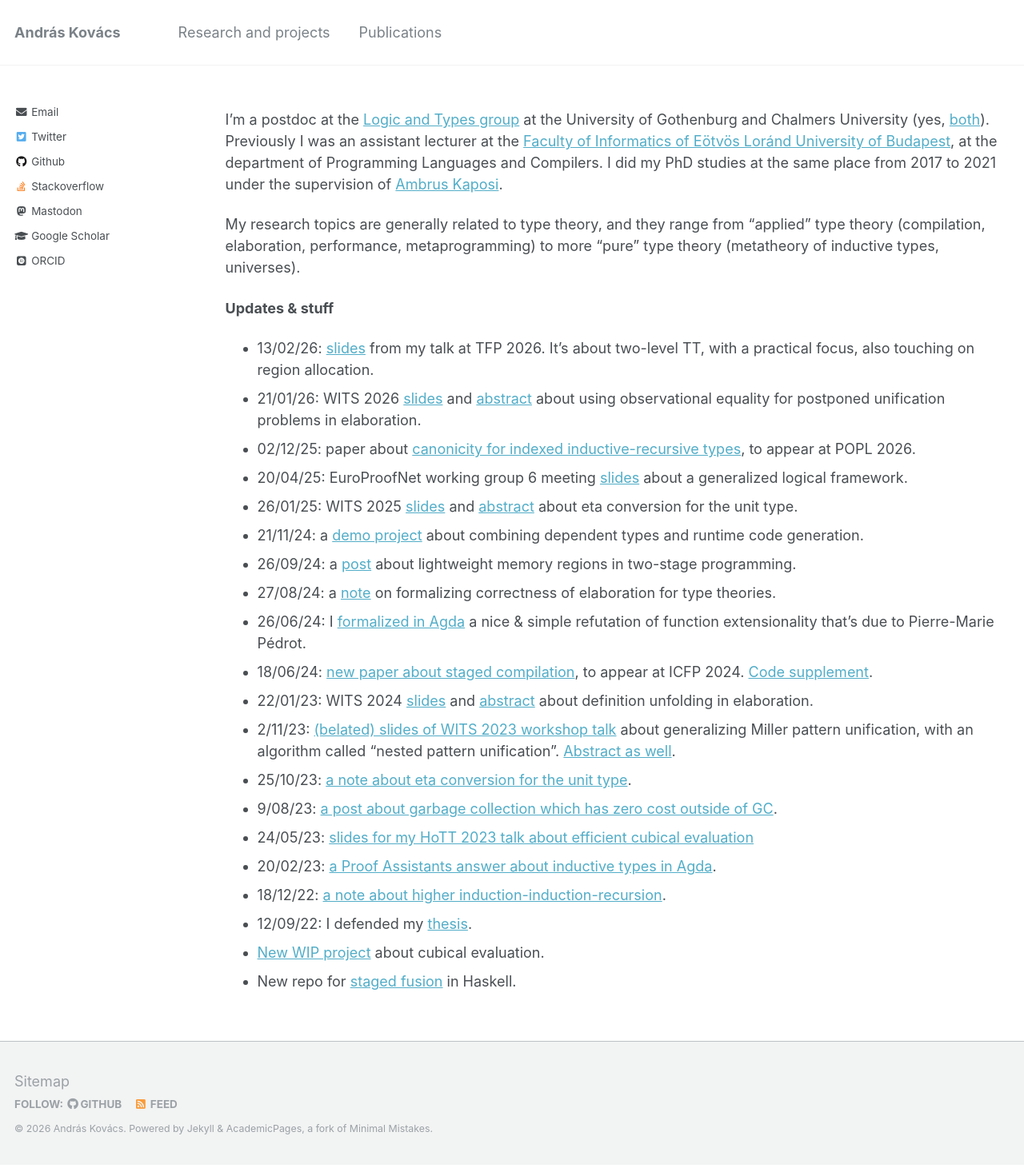
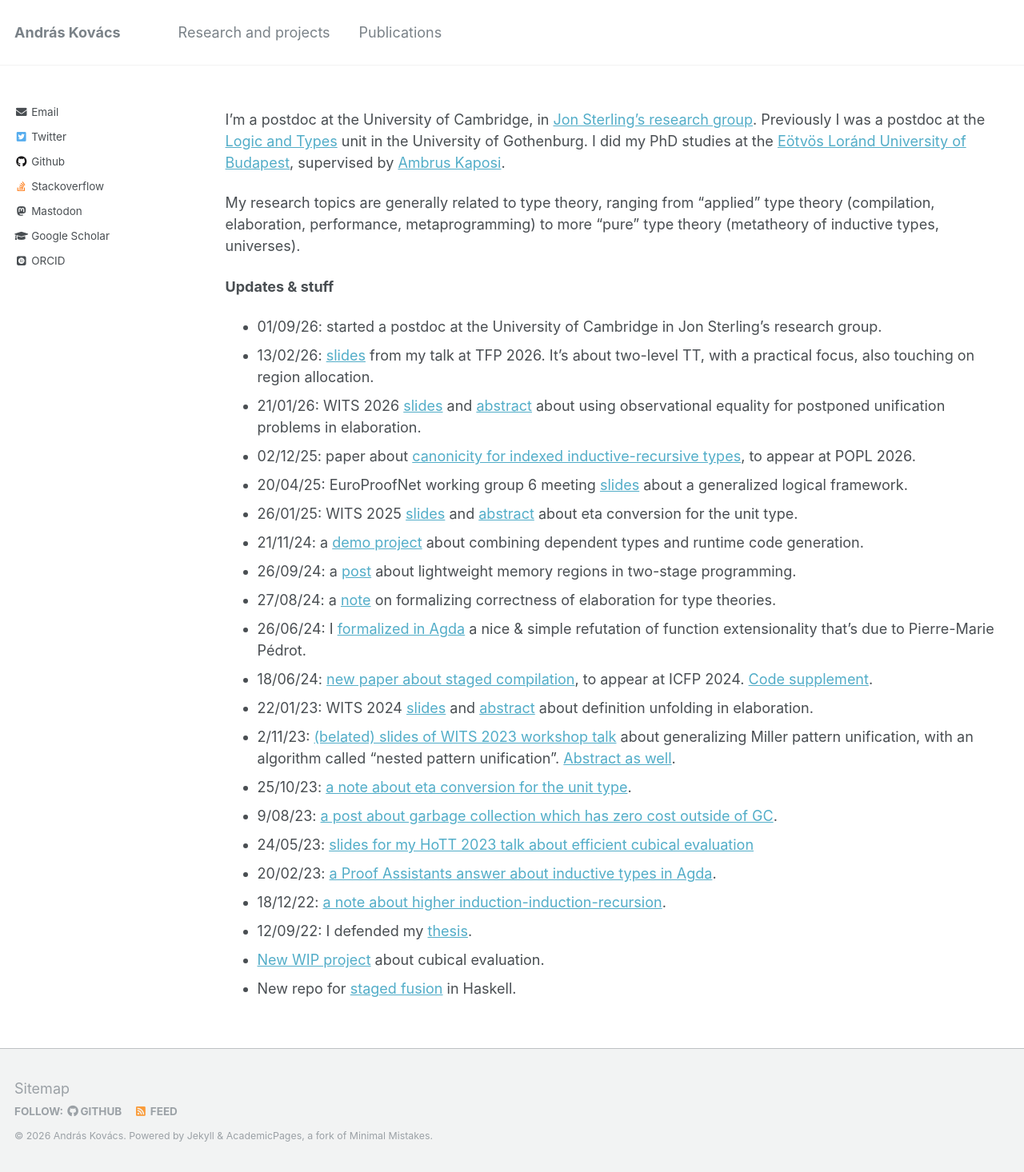
Before and after one commit to AndrasKovacs/AndrasKovacs.github.io, a Jekyll site: the page built from _pages/about.md, in a window 1280 px wide. Shown: the whole page at 80% size. Built offline with Jekyll 4.4.1, drawn with Linux system fonts in a browser that asks for light colours; some web fonts are replaced.

Commit message:
update landing page

```diff
--- a/_pages/about.md
+++ b/_pages/about.md
@@ -8,21 +8,19 @@ redirect_from:
   - /about.html
 ---
 
-I'm a postdoc at the [Logic and Types
-group](https://www.gu.se/en/about/find-organisation/logic-and-types-lt) at the
-University of Gothenburg and Chalmers University (yes,
-[both](https://www.chalmers.se/en/departments/cse/)). Previously I was an
-assistant lecturer at the [Faculty of Informatics of Eötvös Loránd University of
-Budapest](https://www.inf.elte.hu/en/), at the department of Programming
-Languages and Compilers. I did my PhD studies at the same place from 2017 to
-2021 under the supervision of [Ambrus Kaposi](https://akaposi.github.io/).
+I'm a postdoc at the University of Cambridge, in [Jon Sterling's research
+group](https://www.jonmsterling.com/0063/). Previously I was a postdoc at the [Logic and
+Types](https://www.gu.se/en/about/find-organisation/logic-and-types-lt-0) unit in the University of
+Gothenburg. I did my PhD studies at the [Eötvös Loránd University of
+Budapest](https://www.inf.elte.hu/en/), supervised by [Ambrus Kaposi](https://akaposi.github.io/).
 
-My research topics are generally related to type theory, and they range from
-"applied" type theory (compilation, elaboration, performance, metaprogramming)
-to more "pure" type theory (metatheory of inductive types, universes).
+My research topics are generally related to type theory, ranging from "applied" type theory
+(compilation, elaboration, performance, metaprogramming) to more "pure" type theory (metatheory of
+inductive types, universes).
 
 **Updates & stuff**
 
+- 01/09/26: started a postdoc at the University of Cambridge in Jon Sterling's research group.
 - 13/02/26: [slides](pdfs/tfp26prez.pdf) from my talk at TFP 2026. It's about two-level TT, with a practical focus, also touching on region allocation.
 - 21/01/26: WITS 2026 [slides](pdfs/wits26prez.pdf) and [abstract](pdfs/wits26abstract.pdf) about using observational equality for postponed unification problems in elaboration.
 - 02/12/25: paper about [canonicity for indexed inductive-recursive types](pdfs/ir_canonicity.pdf), to appear at POPL 2026.
```
